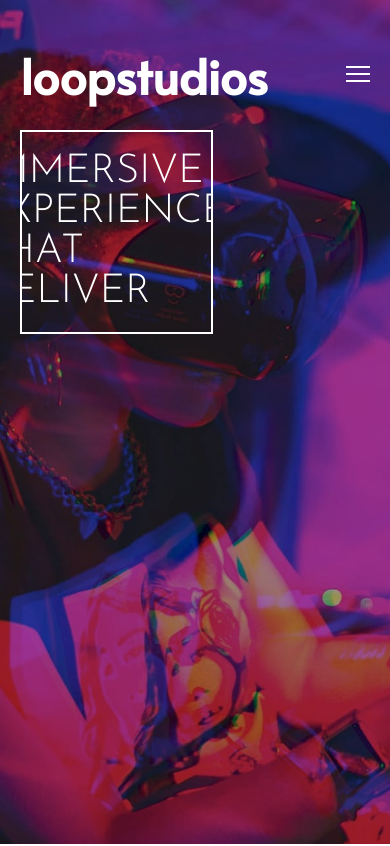
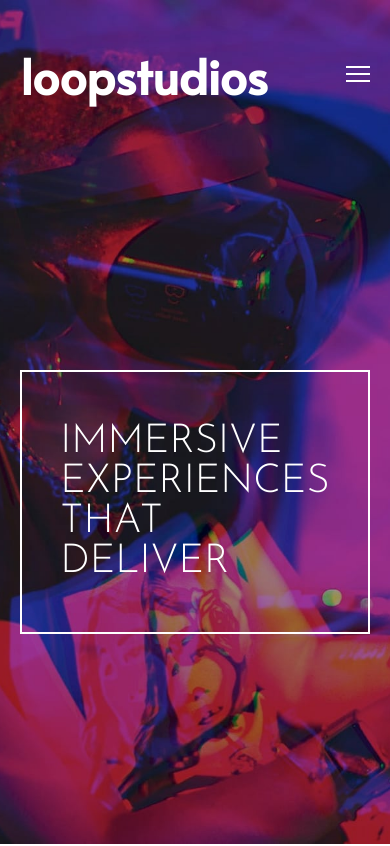
Before and after one commit to Kiguradze/frontendmentor-loopstudios-landing-page, a React (Create React App) app: page / in a window 390 px wide. Shown: the top 846 px of the page. Built offline with nearby package versions, Linux system fonts and the light colour scheme.

Commit message:
change css file

```diff
--- a/src/components/header/header.css
+++ b/src/components/header/header.css
@@ -32,9 +32,8 @@
 
 @media only screen and (max-width: 834px) {
   .desc {
-    font-size: 48px;
-    padding: 20px;
-    margin-top: -40px;
+    max-width: 100%;
+    font-size: 60px;
   }
 }
 
```
